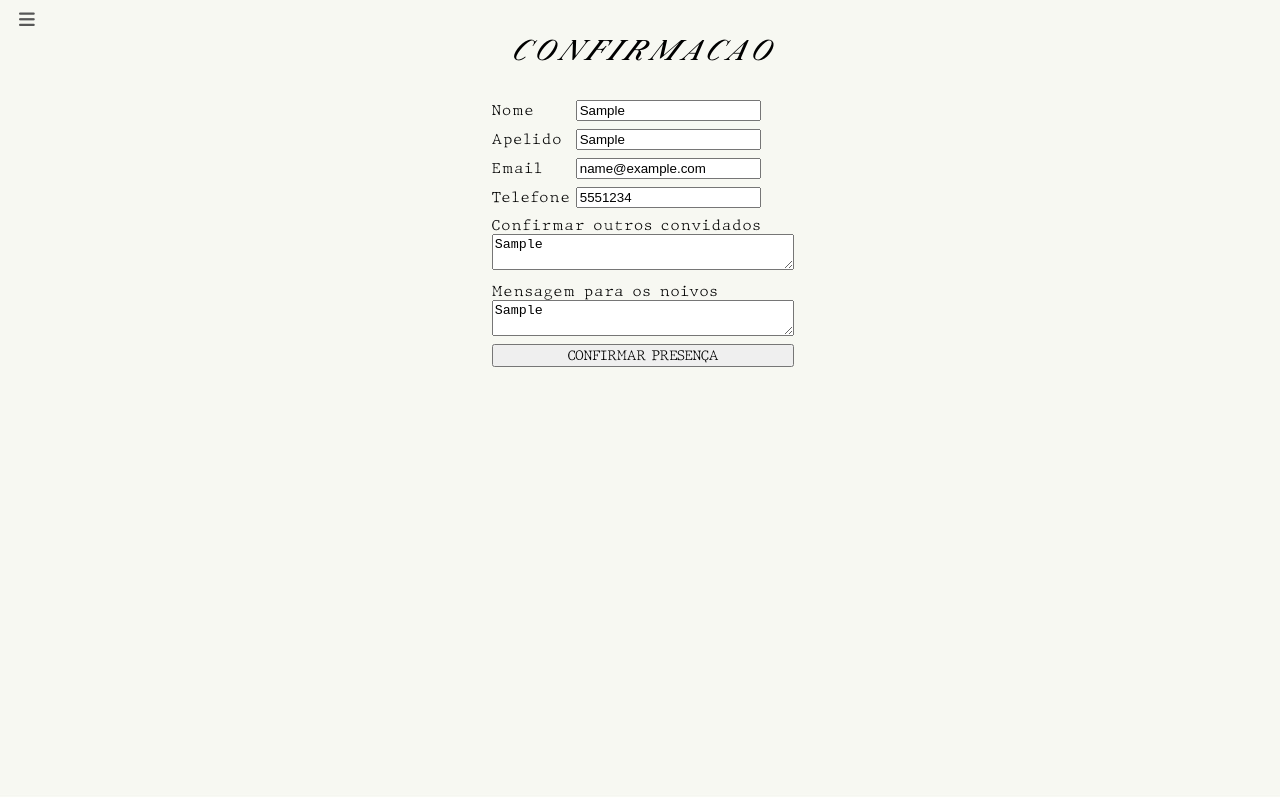
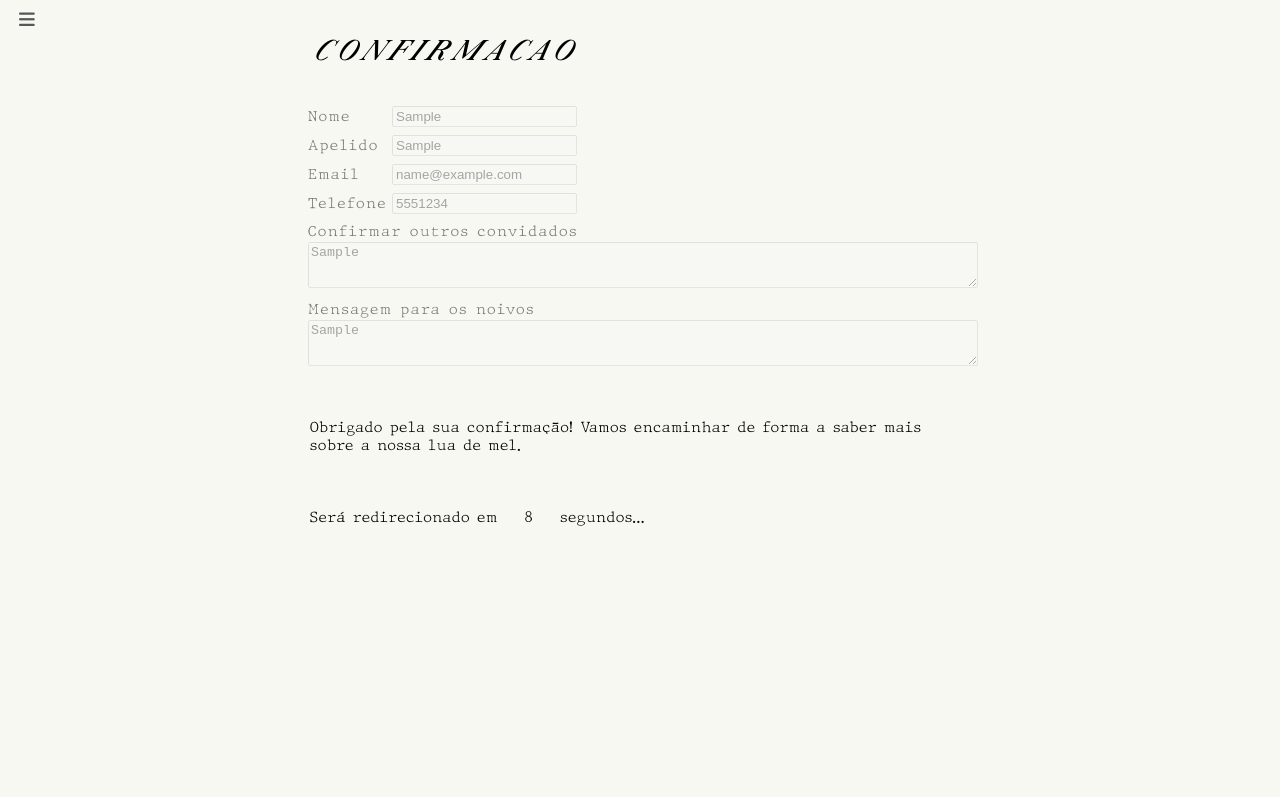
Before and after one commit to afonsogcardoso/casamento, a plain HTML site: page confirmacao.html in a window 1280 px wide. Both pictures are taken after typing "Sample", "Sample", "name@example.com", "5551234", "Sample", "Sample" into the empty fields and a click on the button "CONFIRMAR PRESENÇA". Drawn offline with nearby package versions, Linux system fonts and the light colour scheme; no server answers.

Commit message:
fixed css style

```diff
--- a/confirmacao.html
+++ b/confirmacao.html
@@ -38,7 +38,8 @@
         <div class="sub-container" style="justify-content: left;">
             <h2>confirmacao</h2>
         </div>
-        <form id="contactForm" class="form">
+        <form id="contactForm" style="width: 100%;" class="form">
+            <fieldset>
                 <div>
                     <label for="firstName">Nome</label>
                     <input type="text" id="firstName" name="firstName" required>
@@ -58,16 +59,23 @@
                 <div>
                     <label style="width: 100%;" for="otherGuests">Confirmar outros convidados</label>
                     <br>
-                <textarea style="width: 100%;" id="otherGuests" name="otherGuests" placeholder="Escreva o primeiro e último nome dos convidados..."></textarea>
+                    <textarea id="otherGuests" name="otherGuests"
+                        placeholder="Escreva o primeiro e último nome dos convidados..."></textarea>
                 </div>
                 <div>
                     <label style="width: 100%;" for="comments">Mensagem para os noivos</label>
                     <br>
-                <textarea style="width: 100%;" id="comments" name="comments"></textarea>
+                    <textarea id="comments" name="comments"></textarea>
                 </div>
-            <button style="width:  calc(100% - 2px); margin-left:4px; font-family: 'jmh_typewriter'" type="submit">CONFIRMAR PRESENÇA</button>
+                <button id="confirmationButton"
+                    style="width:  calc(100% - 2px); margin-left:4px; font-family: 'jmh_typewriter'"
+                    type="submit">CONFIRMAR PRESENÇA</button>
+            </fieldset>
         </form>
-
+        <div id="mensagem" style="display: none;">
+            <p>Obrigado pela sua confirmação! Vamos encaminhar de forma a saber mais sobre a nossa lua de mel.</p>
+            <p>Será redirecionado em <span id="contador">10</span> segundos...</p>
+        </div>
         <p id="responseMessage"></p>
     </main>
     <script>
@@ -81,15 +89,30 @@
                 other_guests: document.getElementById("otherGuests").value,
                 comments: document.getElementById("comments").value
             };
-            const response = await fetch("https://backend-form-mrac.netlify.app/.netlify/functions/submitForm", {
-                method: "POST",
-                headers: {
-                    "Content-Type": "application/json"
-                },
-                body: JSON.stringify(formData)
-            });
-            const result = await response.json();
-            document.getElementById("responseMessage").textContent = result.message;
+            // const response = await fetch("https://backend-form-mrac.netlify.app/.netlify/functions/submitForm", {
+            //     method: "POST",
+            //     headers: {
+            //         "Content-Type": "application/json"
+            //     },
+            //     body: JSON.stringify(formData)
+            // });
+            // const result = await response.json();
+            document.getElementById("confirmationButton").style.display = 'none';
+            document.querySelector("fieldset").disabled = true;
+            document.getElementById("mensagem").style.display = "block";
+
+            // Inicia o countdown
+            let segundos = 10;
+            let contadorElemento = document.getElementById("contador");
+            let intervalo = setInterval(function () {
+                segundos--;
+                contadorElemento.textContent = segundos;
+
+                if (segundos <= 0) {
+                    clearInterval(intervalo);
+                    window.location.href = "viagem.html";
+                }
+            }, 1000);
         });
     </script>
 </body>
--- a/css/style.css
+++ b/css/style.css
@@ -71,7 +71,18 @@ form label{
 form div{
     padding: 4px;
 }
+form textarea {
+    width: 100%;
+    min-height: 40px;
+    margin-top: 2px;
+}
 
+form fieldset {
+    border: none;
+}
+form fieldset:disabled {
+    opacity: 0.5;
+}
 .container {
     margin: auto;
     max-width: 700px;
```
Lines whose indentation alone changed are shown as unchanged.
